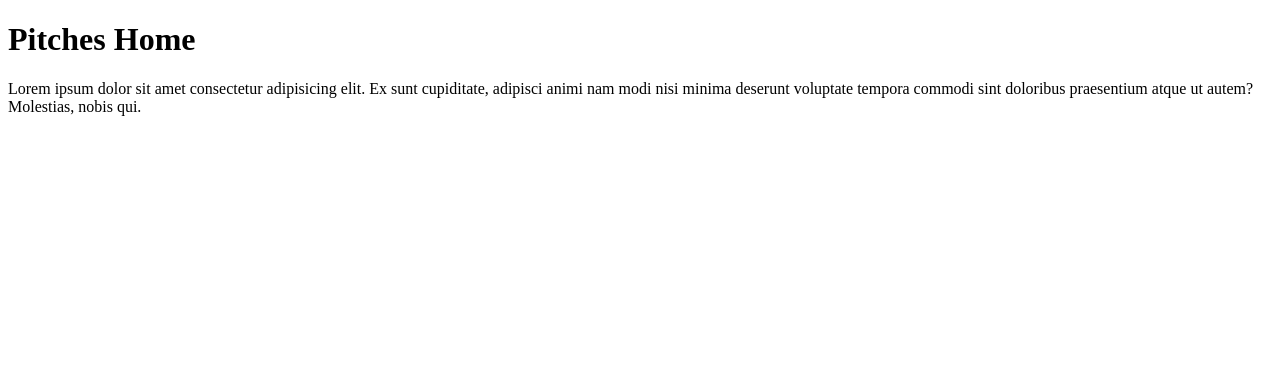
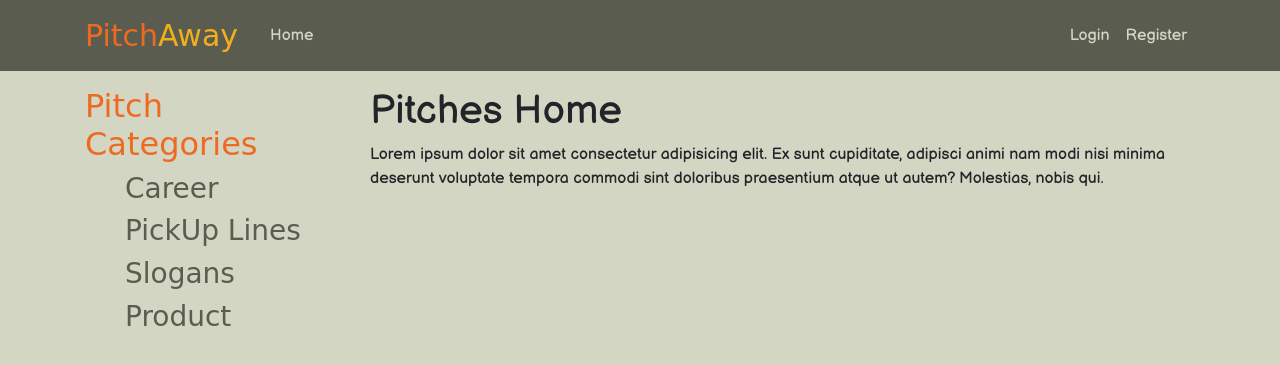
Before and after one commit to DerrickOdhiambo/Flask-IP3, a Python web app: template templates/index.html in a window 1280 px wide. Shown: the top 365 px of the page. Run offline with Jinja, Linux system fonts and the light colour scheme; the template is opened without the code that fills it, so the values that code supplies are empty; some libraries are stand-ins or nearby versions; some web fonts are replaced.

Commit message:
add a navigation bar and a link to the custom css file

```diff
--- a/templates/base.html
+++ b/templates/base.html
@@ -3,9 +3,83 @@
   <head>
     <meta charset="UTF-8" />
     <meta name="viewport" content="width=device-width, initial-scale=1.0" />
+
+    <!--Bootstrap-->
+    <link
+      rel="stylesheet"
+      href="https://stackpath.bootstrapcdn.com/bootstrap/4.3.1/css/bootstrap.min.css"
+      integrity="sha384-ggOyR0iXCbMQv3Xipma34MD+dH/1fQ784/j6cY/iJTQUOhcWr7x9JvoRxT2MZw1T"
+      crossorigin="anonymous"
+    />
+
+    <link
+      rel="stylesheet"
+      type="text/css"
+      href="{{ url_for('static',filename='css/main.css') }}"
+    />
     <title></title>
   </head>
+
   <body>
-    {% block content%}{% endblock content%}
+    <header class="site-header">
+      <nav class="navbar navbar-expand-md navbar-dark bg-steel">
+        <div class="container">
+          <a class="navbar-brand mr-4" href="/">Pitch<span>Away</span></a>
+          <button
+            class="navbar-toggler"
+            type="button"
+            data-toggle="collapse"
+            data-target="#navbarToggle"
+            aria-controls="navbarToggle"
+            aria-expanded="false"
+            aria-label="Toggle navigation"
+          >
+            <span class="navbar-toggler-icon"></span>
+          </button>
+          <div class="collapse navbar-collapse" id="navbarToggle">
+            <div class="navbar-nav mr-auto">
+              <a class="nav-item nav-link" href="{{ url_for('home') }}">Home</a>
+            </div>
+            <!-- Navbar Right Side -->
+            <div class="navbar-nav">
+              <a class="nav-item nav-link" href="">Login</a>
+              <a class="nav-item nav-link" href="">Register</a>
+            </div>
+          </div>
+        </div>
+      </nav>
+    </header>
+    <div class="container mt-3">
+      <div class="row">
+        <div class="col-md-3">
+          <h2>Pitch Categories</h2>
+          <ul>
+            <h3><a href="">Career</a></h3>
+            <h3><a href="">PickUp Lines</a></h3>
+            <h3><a href="">Slogans</a></h3>
+            <h3><a href="">Product</a></h3>
+          </ul>
+        </div>
+        <div class="col-md-9">{% block content %} {% endblock content%}</div>
+      </div>
+    </div>
+
+    <!-- Optional JavaScript -->
+    <!-- jQuery first, then Popper.js, then Bootstrap JS -->
+    <script
+      src="https://code.jquery.com/jquery-3.3.1.slim.min.js"
+      integrity="sha384-q8i/X+965DzO0rT7abK41JStQIAqVgRVzpbzo5smXKp4YfRvH+8abtTE1Pi6jizo"
+      crossorigin="anonymous"
+    ></script>
+    <script
+      src="https://cdnjs.cloudflare.com/ajax/libs/popper.js/1.14.7/umd/popper.min.js"
+      integrity="sha384-UO2eT0CpHqdSJQ6hJty5KVphtPhzWj9WO1clHTMGa3JDZwrnQq4sF86dIHNDz0W1"
+      crossorigin="anonymous"
+    ></script>
+    <script
+      src="https://stackpath.bootstrapcdn.com/bootstrap/4.3.1/js/bootstrap.min.js"
+      integrity="sha384-JjSmVgyd0p3pXB1rRibZUAYoIIy6OrQ6VrjIEaFf/nJGzIxFDsf4x0xIM+B07jRM"
+      crossorigin="anonymous"
+    ></script>
   </body>
 </html>
```
